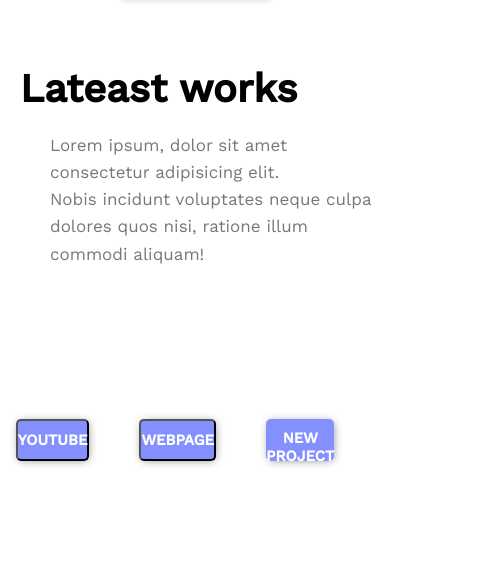
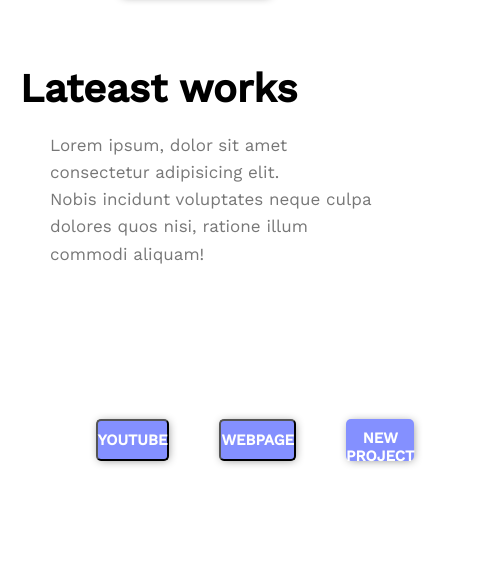
Before and after one commit to tanuj43/demo, a plain HTML site: page index.html in a window 390 px wide. Shown: the part 2434-3000 px from the top of the page, 490 px wide, since content can reach past the window. Drawn offline with nearby package versions, Linux system fonts and the light colour scheme.

Commit message:
Update bio.css

```diff
--- a/bio.css
+++ b/bio.css
@@ -760,7 +760,7 @@ text-transform: capitalize;
     align-items: center;
     gap: 50px;
     padding-top: 50px;
-    margin-left:20px;
+    margin-left:100px;
 
 
 
```
